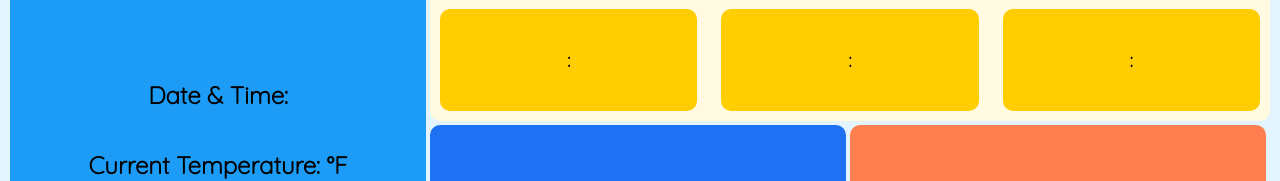
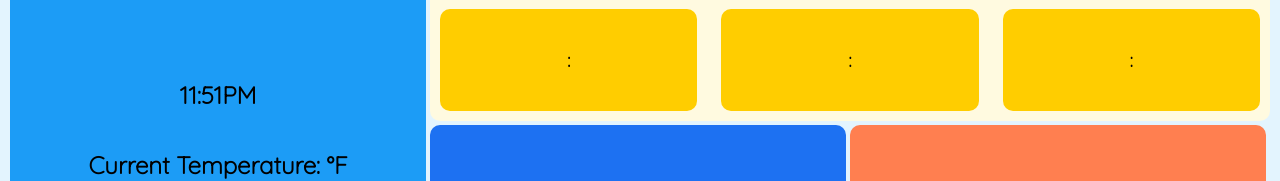
Before and after one commit to npereznyc/Project-2-Weather-App, a React (Create React App) app in the folder weather-app/: page / in a window 1280 px wide. Shown: the part 210-391 px from the top of the page. Built offline with nearby package versions, Linux system fonts and the light colour scheme; no server answers.

Commit message:
changed date in sidebar for easier read

```diff
--- a/weather-app/src/Components/Sidebar.jsx
+++ b/weather-app/src/Components/Sidebar.jsx
@@ -1,4 +1,21 @@
+
 const Sidebar = ({weatherData}) => {
+    let today = new Date()
+    let year = today.getFullYear();
+    let month = today.getMonth() + 1;
+    let day = today.getDate();
+    let hour = today.getHours();
+    let min = today.getMinutes()
+    let session = "AM"
+        if (hour === 0){
+            hour = 12
+        }
+        if (hour > 12){
+            hour = hour-12
+            session = "PM"
+        }
+    let date = (hour + ":" + min + session)
+
 
     let weatherCodeHashmap = new Map([
         [0, "Clear"],
@@ -40,7 +57,7 @@ const Sidebar = ({weatherData}) => {
             <div className="Sidebar">
                 <div>
                     <div className="Date">
-                        <h2>Date & Time: {weatherData?.current_weather?.time}</h2></div>
+                        <h2>{date}</h2></div>
                     <div className="Condition">
                         <h2>{weatherCodeHashmap.get(weatherData?.current_weather?.weathercode)}</h2></div>
                     <div className="CurrentTemperature">
```
